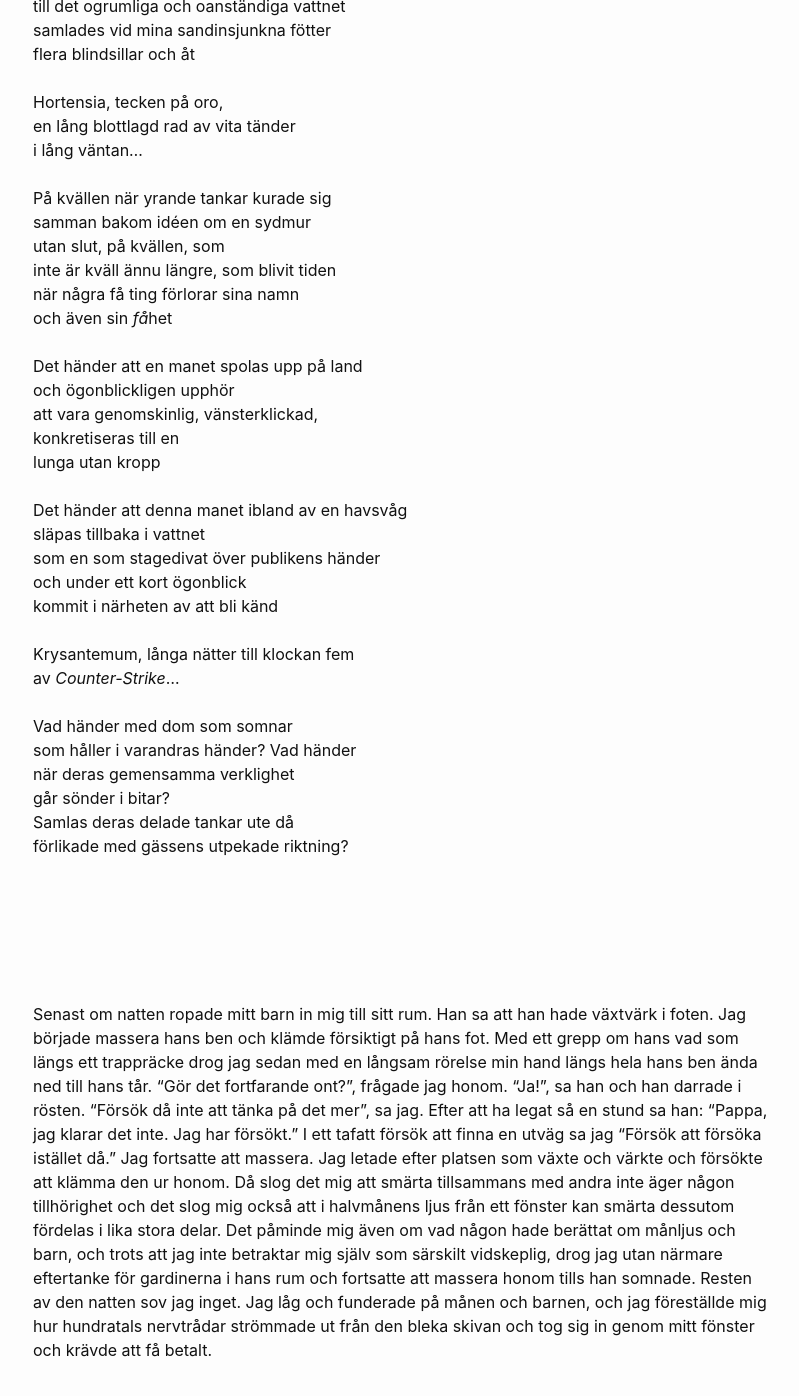
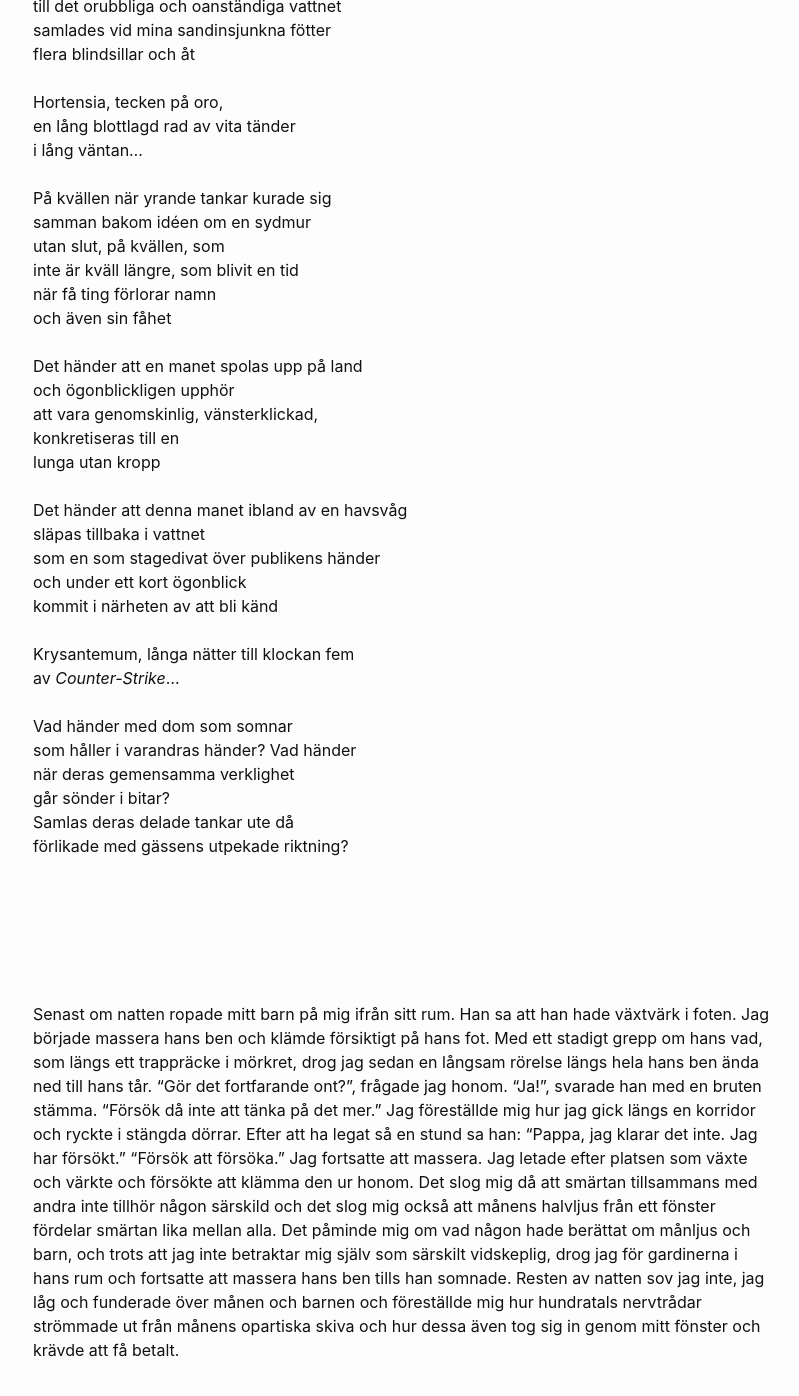
Before and after one commit to terr4form4/terr4form4.github.io, a Jekyll site: the page built from _posts/poesi/2024-01-03-dikter-2023-2024.md, in a window 1280 px wide and 1400 px high, scrolled down 9557 px. Shown: the top 1396 px of the window, without its empty margins (237-1036 px from the left). Built offline with Jekyll 4.4.1, drawn with Linux system fonts in a browser that asks for light colours; comment, search, counter and statistics services are not loaded.

Commit message:
prosadikt

```diff
--- a/_posts/poesi/2024-01-03-dikter-2023-2024.md
+++ b/_posts/poesi/2024-01-03-dikter-2023-2024.md
@@ -388,7 +388,7 @@ ska kunna undanglida oss.<br/>
 under gallret, glödögda<br/>
 På kvällen när klipphällen klivit ned<br/>
 genom ytan<br/>
-till det ogrumliga och oanständiga vattnet<br/>
+till det orubbliga och oanständiga vattnet<br/>
 samlades vid mina sandinsjunkna fötter<br/>
 flera blindsillar och åt<br/>
 <br/>
@@ -399,9 +399,9 @@ i lång väntan...<br/>
 På kvällen när yrande tankar kurade sig<br/>
 samman bakom idéen om en sydmur<br/>
 utan slut, på kvällen, som<br/>
-inte är kväll ännu längre, som blivit tiden<br/>
-när några få ting förlorar sina namn<br/>
-och även sin *få*het<br/>
+inte är kväll längre, som blivit en tid<br/>
+när få ting förlorar namn<br/>
+och även sin fåhet<br/>
 <br/>
 Det händer att en manet spolas upp på land<br/>
 och ögonblickligen upphör<br/>
@@ -430,7 +430,7 @@ förlikade med gässens utpekade riktning?<br/>
 <br/>
 <br/>
 <br/>
-Senast om natten ropade mitt barn in mig till sitt rum. Han sa att han hade växtvärk i foten. Jag började massera hans ben och klämde försiktigt på hans fot. Med ett grepp om hans vad som längs ett trappräcke drog jag sedan med en långsam rörelse min hand längs hela hans ben ända ned till hans tår. "Gör det fortfarande ont?", frågade jag honom. "Ja!", sa han och han darrade i rösten. "Försök då inte att tänka på det mer", sa jag. Efter att ha legat så en stund sa han: "Pappa, jag klarar det inte. Jag har försökt." I ett tafatt försök att finna en utväg sa jag "Försök att försöka istället då." Jag fortsatte att massera. Jag letade efter platsen som växte och värkte och försökte att klämma den ur honom. Då slog det mig att smärta tillsammans med andra inte äger någon tillhörighet och det slog mig också att i halvmånens ljus från ett fönster kan smärta dessutom fördelas i lika stora delar. Det påminde mig även om vad någon hade berättat om månljus och barn, och trots att jag inte betraktar mig själv som särskilt vidskeplig, drog jag utan närmare eftertanke för gardinerna i hans rum och fortsatte att massera honom tills han somnade. Resten av den natten sov jag inget. Jag låg och funderade på månen och barnen, och jag föreställde mig hur hundratals nervtrådar strömmade ut från den bleka skivan och tog sig in genom mitt fönster och krävde att få betalt.
+Senast om natten ropade mitt barn på mig ifrån sitt rum. Han sa att han hade växtvärk i foten. Jag började massera hans ben och klämde försiktigt på hans fot. Med ett stadigt grepp om hans vad, som längs ett trappräcke i mörkret, drog jag sedan en långsam rörelse längs hela hans ben ända ned till hans tår. "Gör det fortfarande ont?", frågade jag honom. "Ja!", svarade han med en bruten stämma. "Försök då inte att tänka på det mer." Jag föreställde mig hur jag gick längs en korridor och ryckte i stängda dörrar. Efter att ha legat så en stund sa han: "Pappa, jag klarar det inte. Jag har försökt." "Försök att försöka." Jag fortsatte att massera. Jag letade efter platsen som växte och värkte och försökte att klämma den ur honom. Det slog mig då att smärtan tillsammans med andra inte tillhör någon särskild och det slog mig också att månens halvljus från ett fönster fördelar smärtan lika mellan alla. Det påminde mig om vad någon hade berättat om månljus och barn, och trots att jag inte betraktar mig själv som särskilt vidskeplig, drog jag för gardinerna i hans rum och fortsatte att massera hans ben tills han somnade. Resten av natten sov jag inte, jag låg och funderade över månen och barnen och föreställde mig hur hundratals nervtrådar strömmade ut från månens opartiska skiva och hur dessa även tog sig in genom mitt fönster och krävde att få betalt.
 <br/>
 <br/>
 <br/>
```
